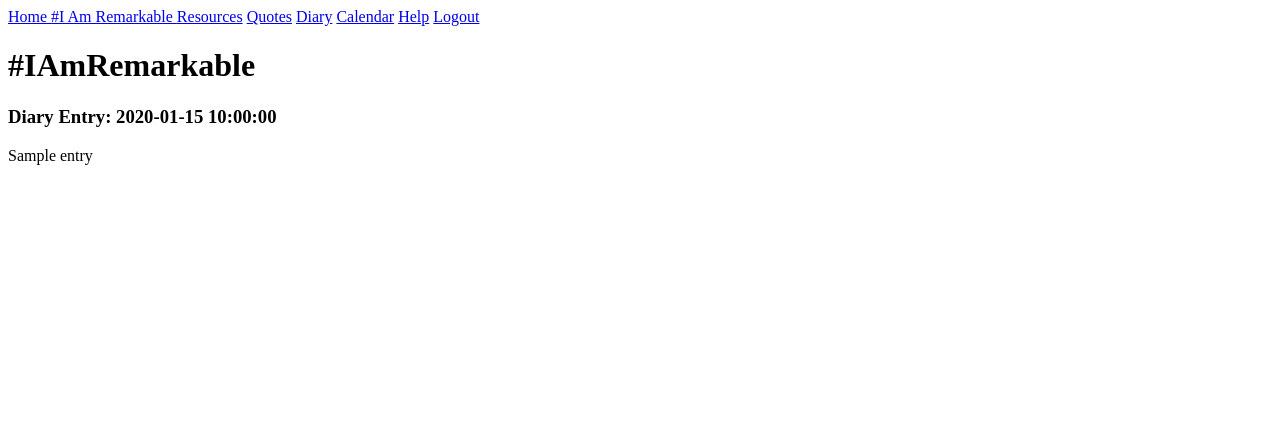
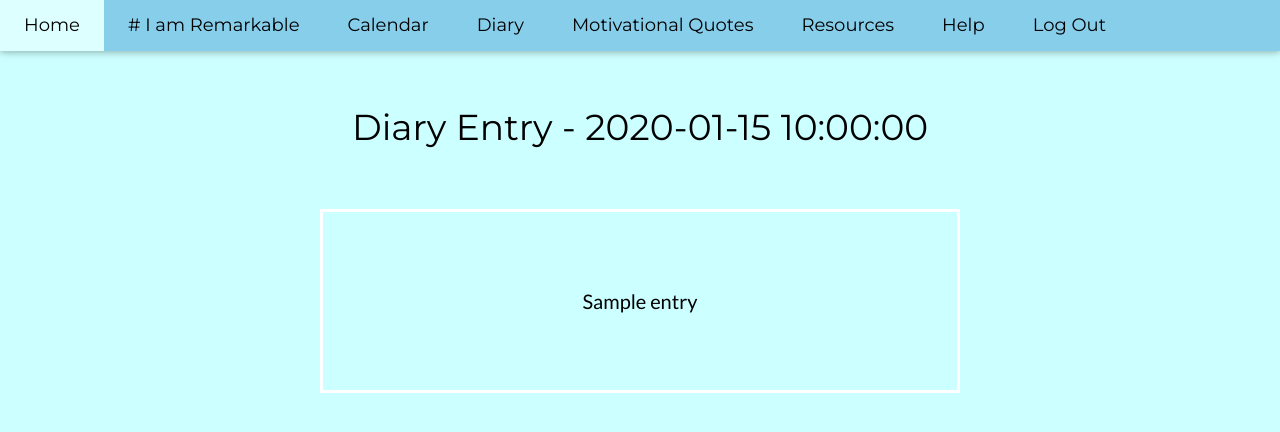
Before and after one commit to HalleClottey/RemarkableBecause, a Python web app: template Template/DisplayDiaryEntry.html in a window 1280 px wide. Shown: the top 432 px of the page. Run offline with Jinja, Linux system fonts and the light colour scheme; the template is opened without the code that fills it: most values are stand-ins (such as "Sample title", 1, 10 or a date in 2020).

Commit message:
Update DisplayDiaryEntry.html

```diff
--- a/Template/DisplayDiaryEntry.html
+++ b/Template/DisplayDiaryEntry.html
@@ -2,22 +2,80 @@
 <html lang="en" dir="ltr">
   <head>
     <meta charset="utf-8">
-    <title></title>
+    <title>Why Am I Remarkable?</title>
+    <html lang="en" dir="ltr">
+    <meta name="viewport" content="width=device-width, initial-scale=1">
+    <link rel="stylesheet" href="https://www.w3schools.com/w3css/4/w3.css">
+    <link rel="stylesheet" href="https://fonts.googleapis.com/css?family=Lato">
+    <link rel="stylesheet" href="https://fonts.googleapis.com/css?family=Montserrat">
+    <link rel="stylesheet" href="https://cdnjs.cloudflare.com/ajax/libs/font-awesome/4.7.0/css/font-awesome.min.css">
+
+    <script type="text/javascript">
+    function Visible() {
+      const x = document.getElementById("motivational_display");
+      if (x.style.display === "none") {
+        x.style.display = "block";
+      } else {
+        x.style.display = "none";
+      }
+    }
+    </script>
+<style>
+    body,h1,h2,h3,h4,h5,h6 {font-family: "Lato", sans-serif}
+    .w3-bar,h1,button {font-family: "Montserrat", sans-serif}
+    .fa-heart,.fa-calendar, .fa-book {font-size:200px}
+    body { background-color: #ccffff; }
+    .entry {
+  width: 50%;
+  padding: 5%;
+  border: 3px solid white;
+  margin: 0; }
+    </style>
   </head>
-  <body>
-    <a href = "./home"> Home </a>
-    <a href = "./remarkable"> #I Am Remarkable </a>
-    <a href="./resources">Resources</a>
-    <a href="./motivation">Quotes</a>
-    <a href="./diary">Diary</a>
-    <a href="./calendar">Calendar</a>
-    <a href="./help">Help</a>
-    <a href="{{logout_url}}">Logout</a>
-    <h1>#IAmRemarkable</h1>
 
-    <h3>Diary Entry: {{entry.date}}</h3>
-    <div class="">
-      {{entry.entry}}
+    <body>
+      <div class="w3-top">
+        <div class="w3-bar w3-light-blue w3-card w3-left-align w3-large">
+          <!-- <a class="w3-bar-item w3-button w3-hide-medium w3-hide-large w3-right w3-padding-large w3-hover-pale-blue w3-large w3-light-blue" href="javascript:void(0);" onclick="myFunction()" title="Toggle Navigation Menu"><i class="fa fa-bars"></i></a> -->
+          <a href="./home" class="w3-bar-item w3-button w3-padding-large w3-light-blue w3-hover-pale-blue">Home</a>
+          {% if user %}
+          <a href="./remarkable" class="w3-bar-item w3-button w3-padding-large w3-light-blue w3-hover-pale-blue"># I am Remarkable</a>
+          <a href="./calendar" class="w3-bar-item w3-button w3-hide-small w3-padding-large w3-hover-pale-blue">Calendar</a>
+          <a href="./diary" class="w3-bar-item w3-button w3-hide-small w3-padding-large w3-hover-pale-blue">Diary</a>
+          {% else %}
+          <a href="./" class="w3-bar-item w3-button w3-padding-large w3-light-blue w3-hover-pale-blue"># I am Remarkable</a>
+          <a href="./" class="w3-bar-item w3-button w3-hide-small w3-padding-large w3-hover-pale-blue">Calendar</a>
+          <a href="./" class="w3-bar-item w3-button w3-hide-small w3-padding-large w3-hover-pale-blue">Diary</a>
+          {% endif %}
+          <a href="./motivation" class="w3-bar-item w3-button w3-hide-small w3-padding-large w3-hover-pale-blue">Motivational Quotes</a>
+          <a href="./resources" class="w3-bar-item w3-button w3-hide-small w3-padding-large w3-hover-pale-blue">Resources</a>
+          <a href="./help" class="w3-bar-item w3-button w3-hide-small w3-padding-large w3-hover-pale-blue">Help</a>
+          <a href="{{logout_url}}" class="w3-bar-item w3-button w3-hide-small w3-padding-large w3-hover-pale-blue w3-margin-right">Log Out</a>
+        </div>
+        <!-- Navbar on small screens -->
+        <div id="navDemo" class="w3-bar-block w3-white w3-hide w3-hide-large w3-hide-medium w3-large">
+          <a href="./home" class="w3-bar-item w3-button w3-padding-large">Home</a>
+          {% if user %}
+          <a href="./remarkable" class="w3-bar-item w3-button w3-padding-large">#IamRemarkable</a>
+          <a href="./calendar" class="w3-bar-item w3-button w3-padding-large">Calendar</a>
+          <a href="./diary" class="w3-bar-item w3-button w3-padding-large">Diary</a>
+          {% else %}
+          <a href="./" class="w3-bar-item w3-button w3-padding-large">#IamRemarkable</a>
+          <a href="./" class="w3-bar-item w3-button w3-padding-large">Calendar</a>
+          <a href="./" class="w3-bar-item w3-button w3-padding-large">Diary</a>
+          {% endif %}
+          <a href="./quotes" class="w3-bar-item w3-button w3-padding-large">Quotes</a>
+          <a href="./resources" class="w3-bar-item w3-button w3-padding-large">Resources</a>
+          <a href="./help" class="w3-bar-item w3-button w3-padding-large">Help</a>
+        </div>
+      </div><br></br><br></br>
+
+      <div><center>
+    <h1>Diary Entry - {{entry.date}}</h1><br></br>
+
+    <div class="entry">
+      <h4>{{entry.entry}}</h4>
     </div>
+  </center></div>
   </body>
 </html>
```
